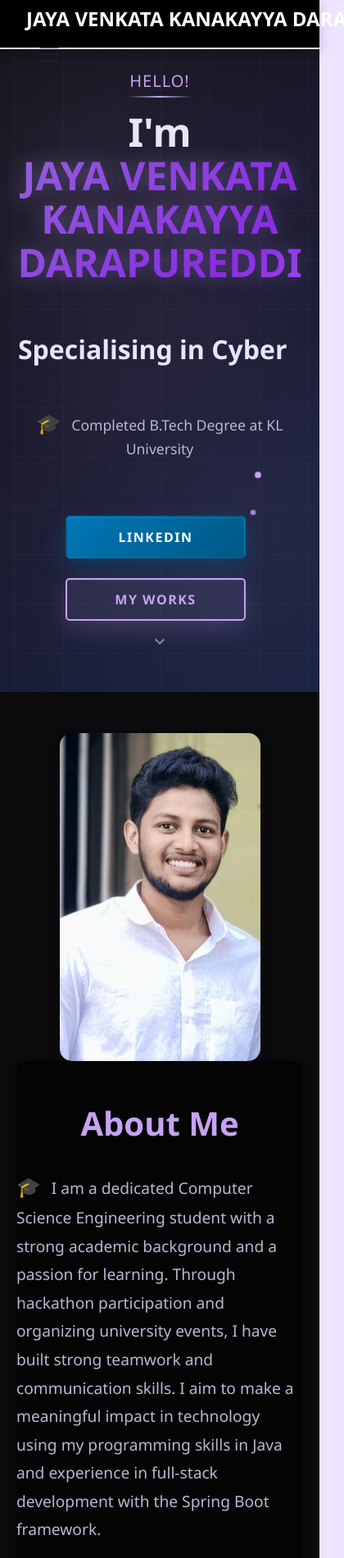
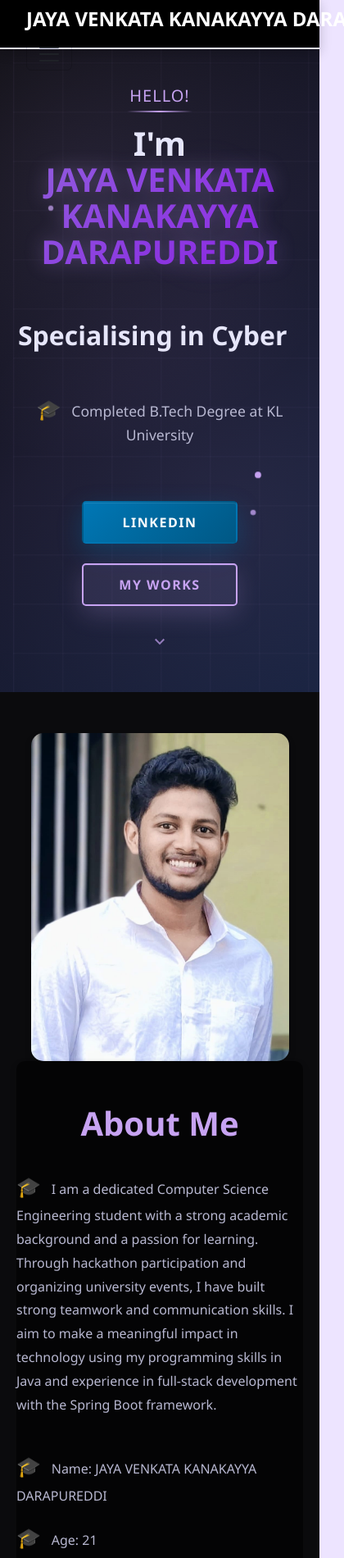
Before and after one commit to Darapureddi13/my_portfolio, a plain HTML site: page index.html in a window 390 px wide. Shown: the top 1900 px of the page at 82% size, 420 px wide, since content can reach past the window. Drawn offline with nearby package versions, Linux system fonts and the light colour scheme; no server answers.

Commit message:
Update index.html and style.css with latest changes

```diff
--- a/style.css
+++ b/style.css
@@ -172,7 +172,7 @@ h2 {
 /* Image Styling */
 .about-image {
     width: 35%; /* Image takes 35% of the width */
-    height: 550px; /* Increased vertical height */
+    max-height: 550px; height: auto; /* Increased vertical height */
     border-radius: 15px; /* Rounded corners for the image */
     overflow: hidden;
     display: flex;
@@ -834,7 +834,7 @@ body {
     transition: transform 0.3s ease, box-shadow 0.3s ease;
     width: 100%;
     max-width: 500px; /* Increased Width */
-    height: 600px; /* Increased Height */
+    height: auto; min-height: 400px; /* Increased Height */
 }
 
 .project-card:hover {
@@ -1387,3 +1387,48 @@ a:hover {
                 font-size: 1.1rem;
             }
         }
+
+
+
+html, body {
+    overflow-x: hidden;
+}
+
+img {
+    max-width: 100%;
+    height: auto;
+}
+
+
+
+@media (max-width: 480px) {
+    h1 {
+        font-size: 2.5rem;
+    }
+
+    .about-details p {
+        font-size: 1rem;
+    }
+
+    .navbar-nav .nav-link {
+        margin-left: 15px;
+        font-size: 16px;
+    }
+
+    .project-card {
+        margin: 0 auto;
+        width: 90%;
+        height: auto;
+    }
+
+    .about-image {
+        width: 90%;
+        max-height: 400px;
+    }
+
+    .buttons .btn {
+        width: 100%;
+        font-size: 1rem;
+        padding: 12px 20px;
+    }
+}
```
Also changed, not shown: index.html (+1 -0 lines).
